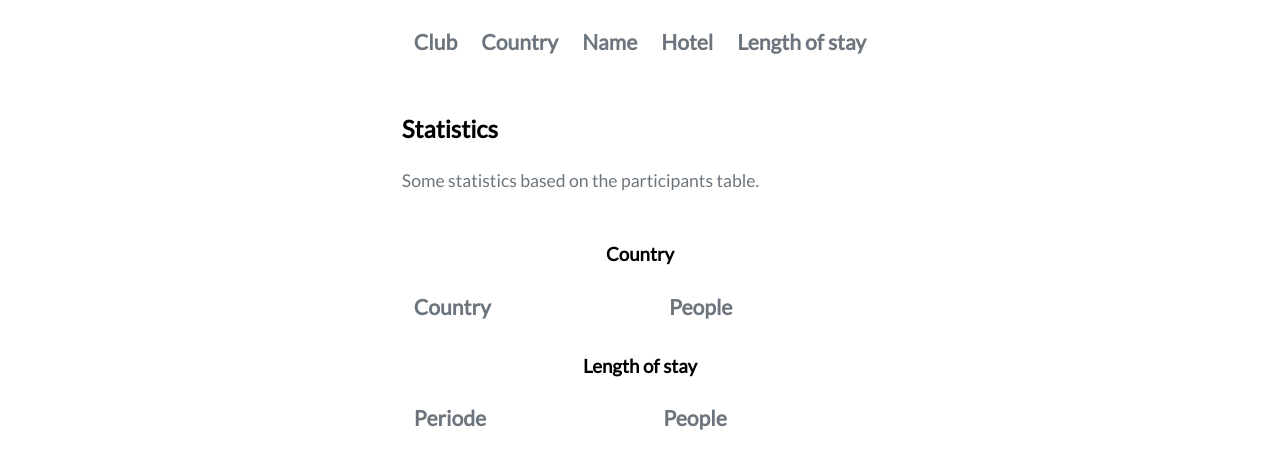
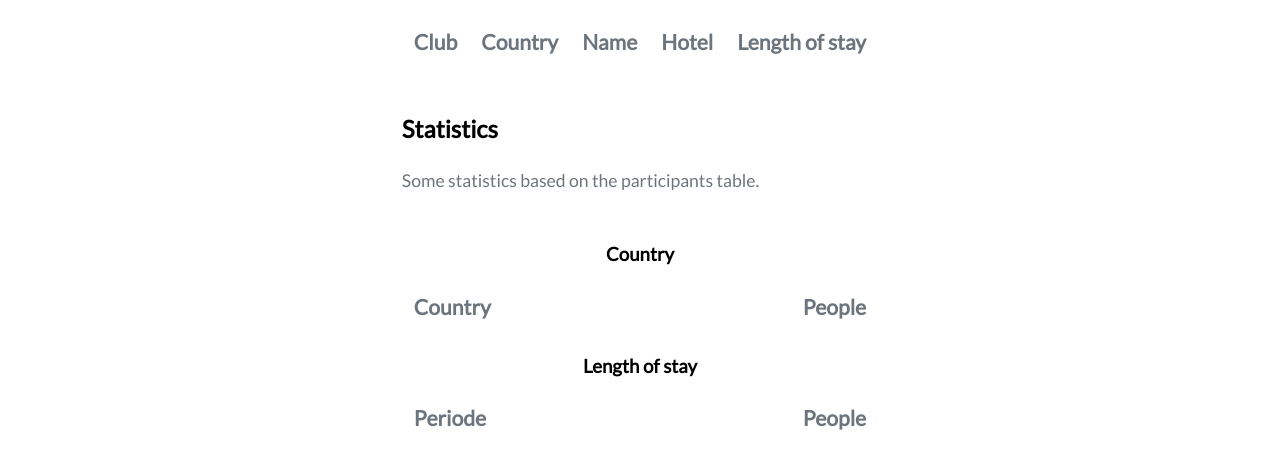
Before and after one commit to Torresrl/rt35oslo, a plain HTML site: page public/pages/participants.html in a window 1280 px wide. Shown: the part 502-952 px from the top of the page. Drawn offline with Linux system fonts and the light colour scheme; no server answers.

Commit message:
aligne static data

```diff
--- a/public/css/participants.css
+++ b/public/css/participants.css
@@ -32,6 +32,12 @@ th {
 
 td {
     padding-top: 10px;
+}
+
+#hotelTable td:first-child,
+#lengthOfStayTable td:first-child,
+#countryTable td:first-child {
+    width: 85%;
 }
 
 tr:nth-child(even) {
```
